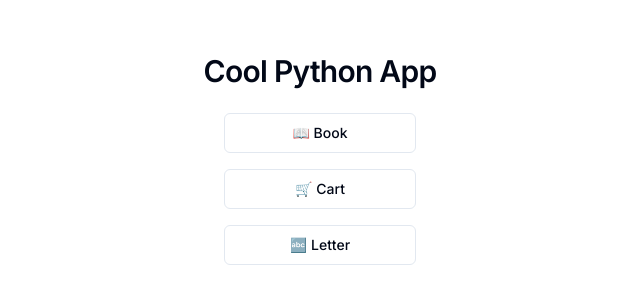
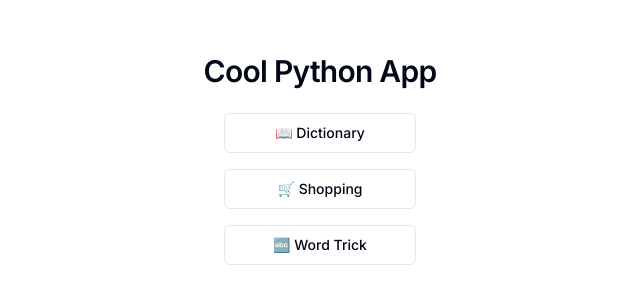
Before and after one commit to estanixx/cool-python-project, a Next.js app in the folder website/: page / in a window 1280 px wide. Shown: the part 241-544 px from the top of the page, without its empty margins (320-960 px from the left). Built offline with nearby package versions, Linux system fonts and the light colour scheme.

Commit message:
chore: changes in button names

```diff
--- a/website/app/page.tsx
+++ b/website/app/page.tsx
@@ -11,17 +11,17 @@ export default function HomePage() {
         <div className="flex flex-col gap-4">
           <Link href="/dictionary">
             <Button variant="outline" className="w-48">
-              📖 Book
+              📖 Dictionary
             </Button>
           </Link>
           <Link href="/shopping">
             <Button variant="outline" className="w-48">
-              🛒 Cart
+              🛒 Shopping
             </Button>
           </Link>
           <Link href="/word-trick">
             <Button variant="outline" className="w-48">
-              🔤 Letter
+              🔤 Word Trick
             </Button>
           </Link>
         </div>
```
